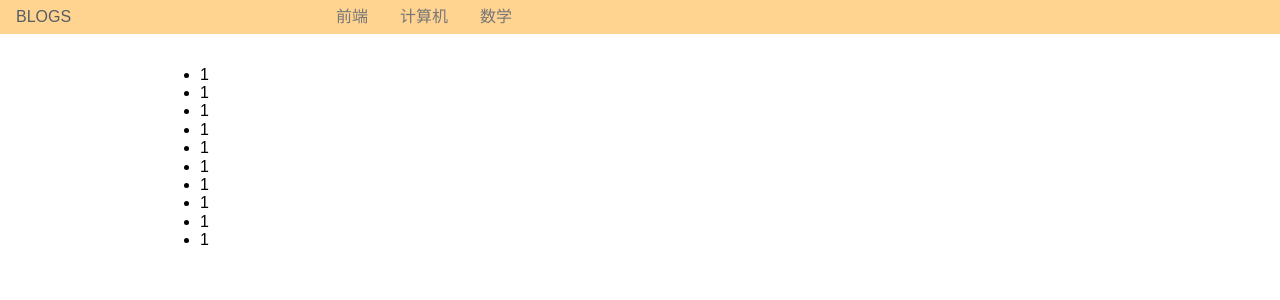
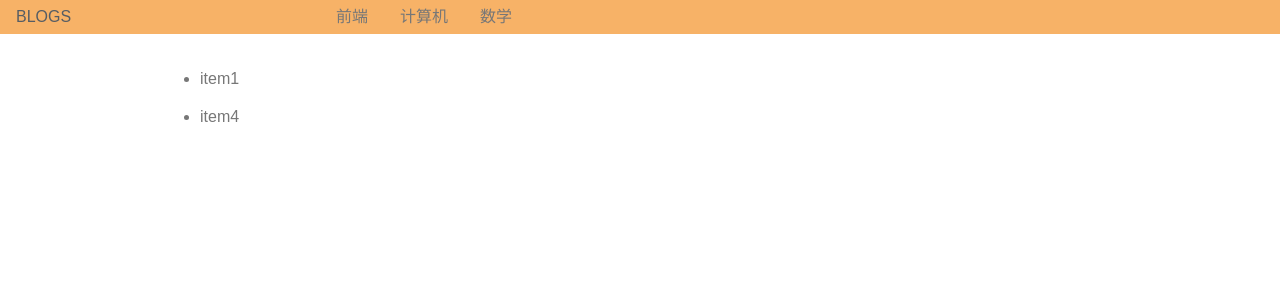
Before and after one commit to 0hexd0/blogs, a Vue app: page /#/home in a window 1280 px wide. Both pictures are taken after a click on the item "前端". Shown: the top 300 px of the page. Built offline with nearby package versions, Linux system fonts and the light colour scheme.

Commit message:
feat: 样式优化

```diff
--- a/src/apis/index.ts
+++ b/src/apis/index.ts
@@ -1,8 +1,38 @@
 import axios from "axios";
+
+enum Type {
+    frontend = 'frontend',
+    computer = 'computer',
+    math = 'math'
+}
+
+const list = [
+    {
+        type: Type.frontend,
+        name: 'item1'
+    },
+    {
+        type: Type.computer,
+        name: 'item2'
+    },
+    {
+        type: Type.math,
+        name: 'item3'
+    },
+    {
+        type: Type.frontend,
+        name: 'item4'
+    }
+];
 
 const apis = {
     async getDetail({ name }: any) {
         return axios.get(`../../articles/${name}.md`);
+    },
+    async getList(params: any) {
+        return new Promise((resolve) => {
+            resolve(list.filter(({ type }) => type === params.type));
+        })
     }
 }
 
--- a/src/components/layout/Header.vue
+++ b/src/components/layout/Header.vue
@@ -47,7 +47,7 @@ export default defineComponent({
 
 <style lang="scss" scoped>
 .custom-wrapper {
-  background-color: #ffd390;
+  background-color: #f7b267;
   margin-bottom: 1em;
   -webkit-font-smoothing: antialiased;
   height: 2.1em;
--- a/src/pages/List.vue
+++ b/src/pages/List.vue
@@ -3,7 +3,9 @@
     <div class="pure-u-1-8"></div>
     <div class="pure-u-3-4">
       <ul>
-        <li @click="goDetail" v-for="idx in 10" :key="idx">1</li>
+        <li @click="goDetail(item)" v-for="(item, idx) in list" :key="idx">
+          {{ item.name }}
+        </li>
       </ul>
     </div>
     <div class="pure-u-1-8"></div>
@@ -12,20 +14,52 @@
 
 <script lang="ts">
 import { defineComponent } from "vue";
+import { apis } from "Apis/index";
 
 export default defineComponent({
+  data() {
+    return {
+      list: [],
+    };
+  },
   methods: {
-    goDetail() {
+    goDetail({ name }: any) {
       this.$router.push({
         name: "detail-page",
         params: {
-          name: "demo",
+          name: name,
         },
       });
+    },
+    async loadList(type: string) {
+      this.list = (await apis.getList({ type })) as any;
+    },
+  },
+  mounted() {
+    this.loadList(this.type as string);
+  },
+  computed: {
+    type() {
+      return this.$route.params.type;
+    },
+  },
+  watch: {
+    type(newType: string, oldType) {
+      this.loadList(newType);
     },
   },
 });
 </script>
 
-<style>
+<style lang="scss" scoped>
+ul {
+  li {
+    margin: 20px 0;
+    cursor: pointer;
+    color: #777;
+    &:hover {
+      color: #f7b267;
+    }
+  }
+}
 </style>
```
Also changed, not shown: public/articles/item1.md (added, +7 -0 lines), public/articles/item2.md (renamed from public/articles/demo.md, +1 -1 lines), public/articles/item3.md (added, +7 -0 lines), public/articles/item4.md (added, +7 -0 lines).
